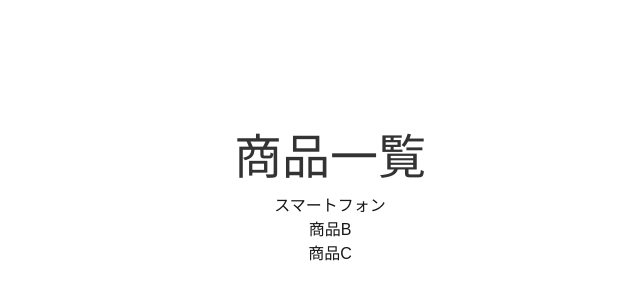
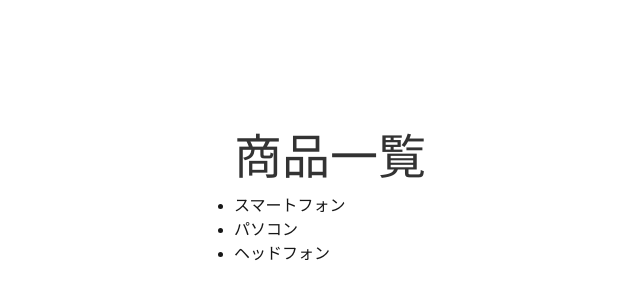
Before and after one commit to fujioka8700/nextjsApp, a Next.js app in the folder src/: page /products in a window 1280 px wide. Shown: the part 206-506 px from the top of the page, without its empty margins (310-950 px from the left). Built offline with nearby package versions, Linux system fonts and the light colour scheme.

Commit message:
It added Link.

```diff
--- a/src/src/app/products/page.js
+++ b/src/src/app/products/page.js
@@ -7,12 +7,16 @@ export default function ProductsList() {
         <div className={styles.container}>
             <main className={styles.main}>
                 <h2 className={styles.title}>商品一覧</h2>
-                <ul>
+                <ul className={styles.list}>
                     <li>
                         <Link href='/products/smartphone'>スマートフォン</Link>
                     </li>
-                    <li>商品B</li>
-                    <li>商品C</li>
+                    <li>
+                        <Link href='/products/pc'>パソコン</Link>
+                    </li>
+                    <li>
+                        <Link href='/products/headphone'>ヘッドフォン</Link>
+                    </li>
                 </ul>
             </main>
         </div>
--- a/src/src/app/products/page.module.css
+++ b/src/src/app/products/page.module.css
@@ -9,7 +9,7 @@
 .main {
   /* コンテナ内のスタイル */
   padding: 2rem;
-  text-align: center; /* 内部のテキストを中央揃えにする場合 */
+  /* text-align: center; 内部のテキストを中央揃えにする場合 */
 }
 
 .title {
@@ -17,3 +17,8 @@
   font-size: 3em;
   color: #333;
 }
+
+.list {
+  padding-right: 1em;
+  list-style-type: disc;
+}
```
